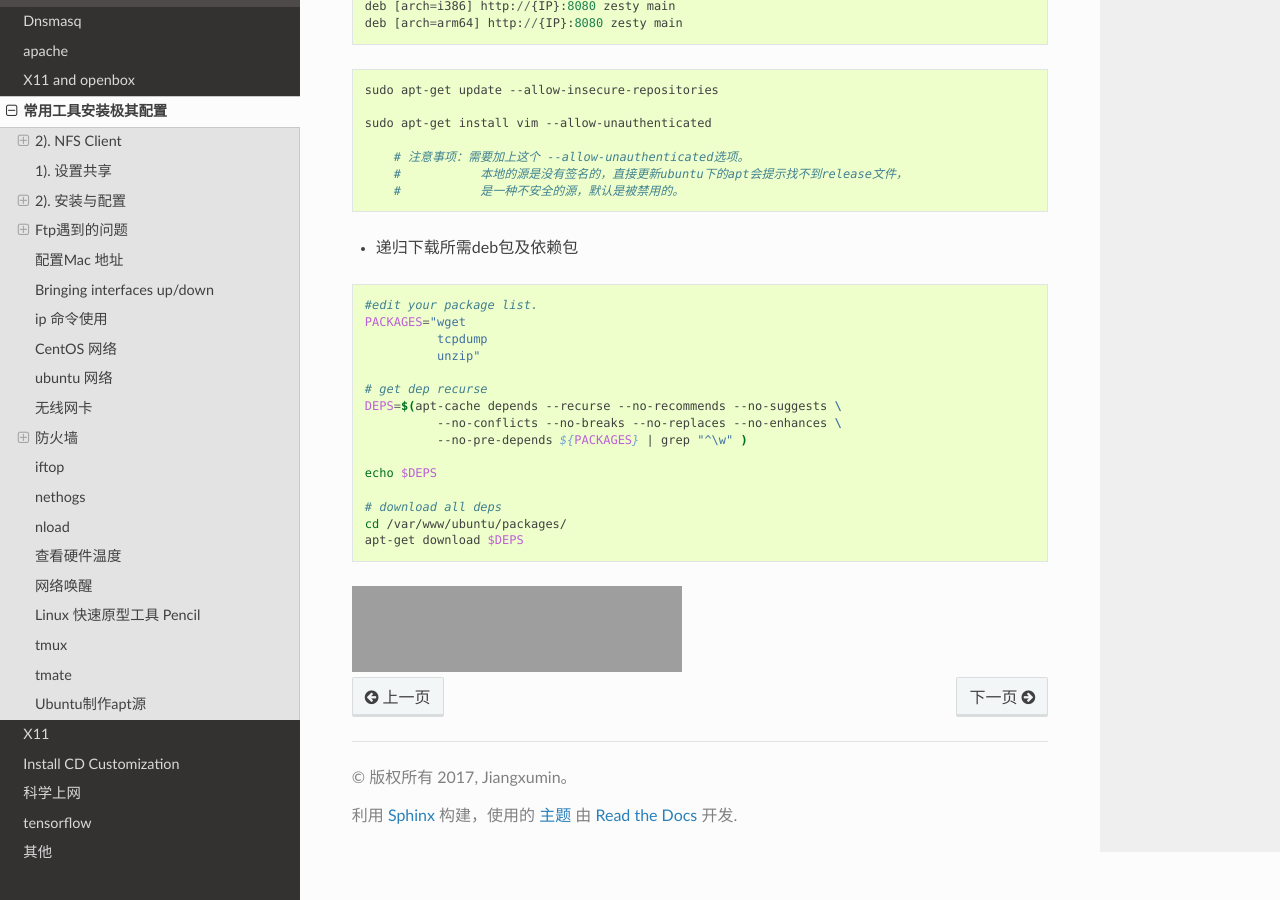
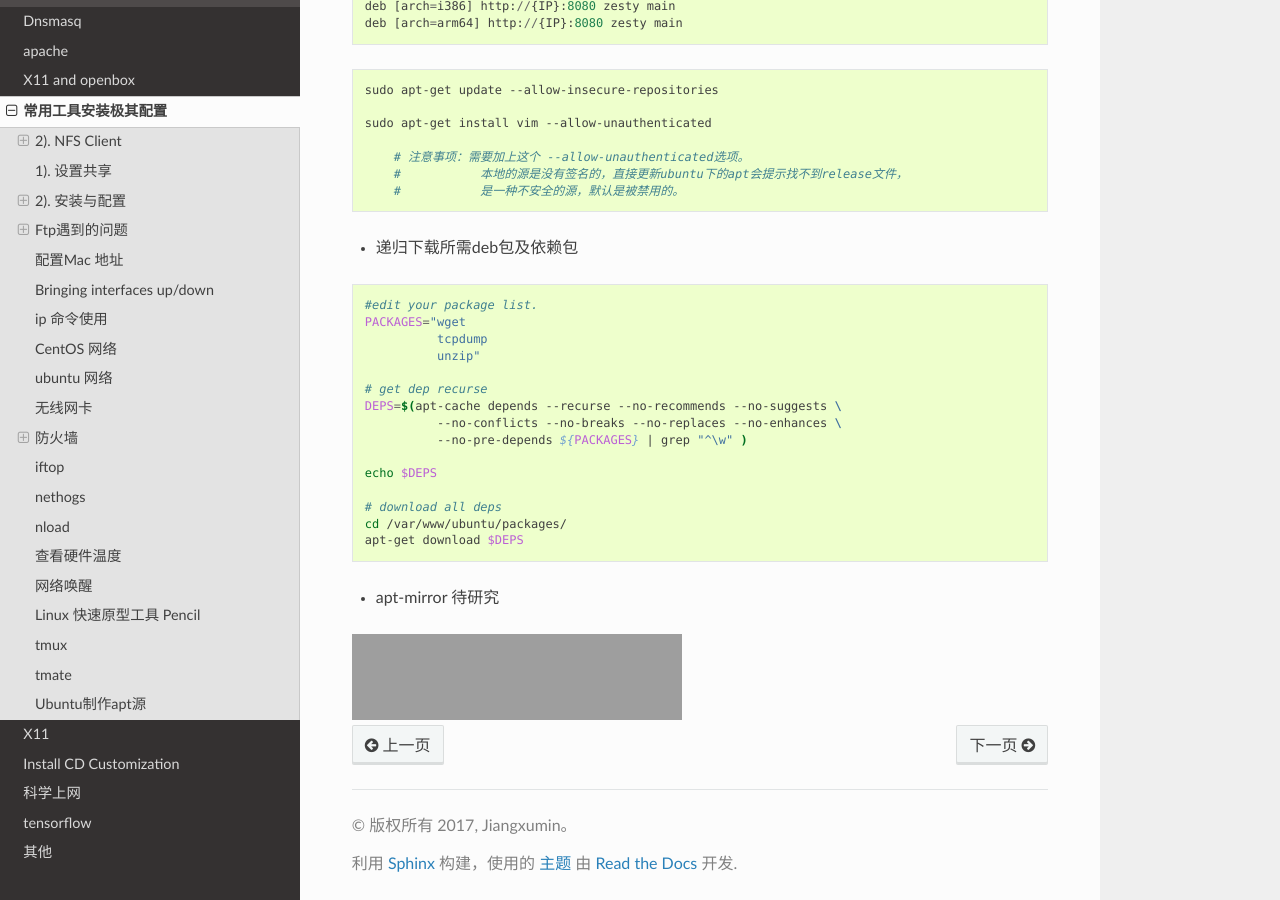
Before and after one commit to my-rds-store/my_space, a Sphinx documentation site: the page built from source/linux_tools_cfg/index.rst, in a window 1280 px wide and 900 px high, scrolled down 12664 px. Built offline with Sphinx 7.4.7 and the Read the Docs theme 2.0.0, drawn with Linux system fonts in a browser that asks for light colours; grey boxes are pictures that could not be loaded.

Commit message:
update ...

```diff
--- a/source/linux_tools_cfg/index.rst
+++ b/source/linux_tools_cfg/index.rst
@@ -757,6 +757,8 @@ tmux
     apt-get download $DEPS
 
 
+* apt-mirror 待研究
+
 
 .. raw:: html
 
```
